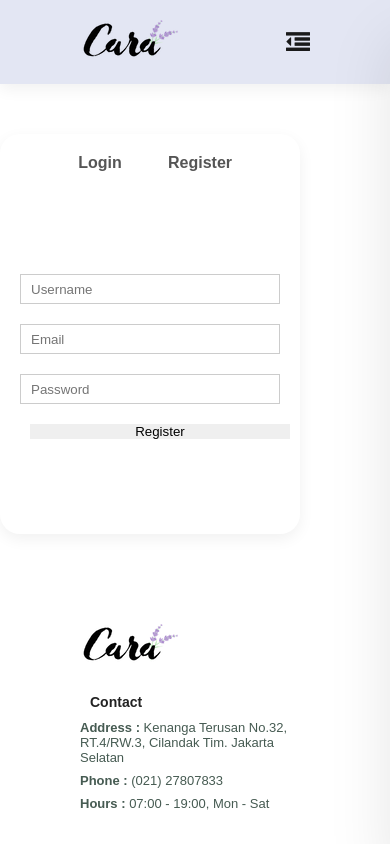
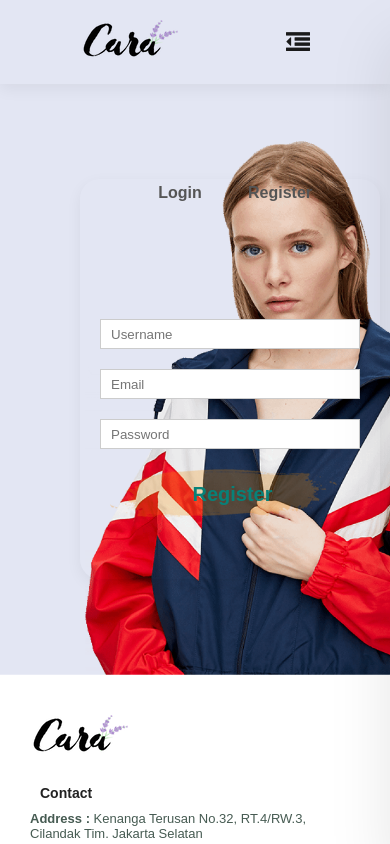
Before and after one commit to FitriSitiNurjanah/E-Commerce, a React (Create React App) app: page /login in a window 390 px wide. Shown: the top 844 px of the page. Built offline with nearby package versions, Linux system fonts and the light colour scheme; no server answers.

Commit message:
styling components login register

```diff
--- a/public/assets/css/style.css
+++ b/public/assets/css/style.css
@@ -595,10 +595,10 @@ footer a:hover {
 
 /* LOGIN */
 
-.account-page {
+/* .account-page {
   padding: 50px 0;
-}
-.form-container {
+} */
+/* .form-container {
   margin-left: 150px;
   width: 300px;
   height: 400px;
@@ -608,18 +608,18 @@ footer a:hover {
   box-shadow: 0px 5px 15px rgba(0, 0, 0, 0.06);
   overflow: hidden;
   border-radius: 20px;
-}
+} */
 
-.form-container span {
+/* .form-container span {
   font-weight: bold;
   padding: 0 10px;
   color: #555;
   cursor: pointer;
   width: 100px;
   display: inline-block;
-}
+} */
 
-.form-btn {
+/* .form-btn {
   display: inline-block;
 }
 .form-container form {
@@ -628,36 +628,37 @@ footer a:hover {
   position: absolute;
   top: 130px;
   transition: transform 1s;
-}
-form input {
+} */
+/* form input {
   width: 100%;
   height: 30px;
   margin: 10px 0;
   padding: 0 10px;
   border: 1px solid #ccc;
-}
+} */
 
-form .btn {
+/* form .btn {
   width: 100%;
   border: none;
   cursor: pointer;
   margin: 10px;
 }
+
 form .btn:focus {
   outline: none;
-}
+} */
 
-#LoginForm {
+/* #LoginForm {
   left: -300px;
 }
 #RegForm {
   left: 0;
-}
+} */
 
-form a {
+/* form a {
   font-size: 12px;
-}
-#indicator {
+} */
+/* #indicator {
   width: 100px;
   border: none;
   background: #088178;
@@ -665,7 +666,7 @@ form a {
   margin-top: 8px;
   transform: translateX(100px);
   transition: transform 1s;
-}
+} */
 
 /* M E D I A   Q U E R Y */
 @media (max-width: 799px) {
@@ -757,7 +758,7 @@ form a {
   } */
 
   /* LOGIN */
-  .form-container {
+  /* .form-container {
     margin-left: 0px;
     width: 300px;
     height: 400px;
@@ -768,7 +769,7 @@ form a {
     overflow: hidden;
     border-radius: 20px;
   }
-}
+} */
 
   @media (max-width: 414px) {
     /* BANNER PRODUCT*/
@@ -883,3 +884,4 @@ form a {
       padding: 20px;
     }
   }
+}
--- a/src/component/Footer/footerStyles.js
+++ b/src/component/Footer/footerStyles.js
@@ -19,6 +19,11 @@ export const Col = styled.div`
 
   @media (max-width: 799px) {
     margin-bottom: 50px;
+  }
+
+  @media (max-width: 414px) {
+    margin-bottom: 50px;
+    margin-left: -50px;
   }
 `;
 
--- a/src/pages/Login/Login.js
+++ b/src/pages/Login/Login.js
@@ -2,6 +2,7 @@ import React, { useEffect, useState } from "react";
 import { auth, logInWithEmailAndPassword, registerWithEmailAndPassword } from "../../config/firebase/index";
 import { useAuthState } from "react-firebase-hooks/auth";
 import { useNavigate } from "react-router-dom";
+import { StyledHero, StyledButton, Page, Card, Btn, Span, FormLogin, RegForm } from "./loginStyles";
 
 export default function Login() {
   const [user, loading, error] = useAuthState(auth);
@@ -53,39 +54,39 @@ export default function Login() {
   };
   return (
     <React.Fragment>
-      <section id="hero" className="login">
-        <div className="account-page">
+      <StyledHero id="hero" className="login">
+        <Page className="account-page">
           <div className="container">
             <div className="row">
               <div className="col-2">
-                <div className="form-container">
-                  <div className="form-btn">
-                    <span onClick={() => onClickToggle("login")}>Login</span>
-                    <span onClick={() => onClickToggle("register")}>Register</span>
+                <Card className="form-container">
+                  <Btn className="form-btn">
+                    <Span onClick={() => onClickToggle("login")}>Login</Span>
+                    <Span onClick={() => onClickToggle("register")}>Register</Span>
                     {/* <hr id="indicator" /> */}
-                  </div>
-                  <form action="" id="LoginForm">
+                  </Btn>
+                  <FormLogin action="" id="LoginForm">
                     <input type="text" placeholder="Username" onChange={(e) => setLogin({ ...login, email: e.target.value })} />
                     <input type="password" placeholder="Password" onChange={(e) => setLogin({ ...login, password: e.target.value })} />
-                    <button type="submit" className="btn" onClick={(e) => handleSubmit(e, "login")}>
+                    <StyledButton type="submit" className="btn" onClick={(e) => handleSubmit(e, "login")}>
                       Login
-                    </button>
+                    </StyledButton>
                     <a href="">Forgot Password</a>
-                  </form>
-                  <form action="" id="RegForm">
+                  </FormLogin>
+                  <RegForm action="" id="RegForm">
                     <input type="text" placeholder="Username" onChange={(e) => setRegist({ ...regist, name: e.target.value })} />
                     <input type="email" placeholder="Email" onChange={(e) => setRegist({ ...regist, email: e.target.value })} />
                     <input type="password" placeholder="Password" onChange={(e) => setRegist({ ...regist, password: e.target.value })} />
-                    <button type="submit" className="btn" onClick={(e) => handleSubmit(e, "regist")}>
+                    <StyledButton type="submit" className="btn" onClick={(e) => handleSubmit(e, "regist")}>
                       Register
-                    </button>
-                  </form>
-                </div>
+                    </StyledButton>
+                  </RegForm>
+                </Card>
               </div>
             </div>
           </div>
-        </div>
-      </section>
+        </Page>
+      </StyledHero>
     </React.Fragment>
   );
 }
--- /dev/null
+++ b/src/pages/Login/loginStyles.js
@@ -0,0 +1,129 @@
+import styled from "styled-components";
+import img from "../../assets/img/hero4.png";
+import imgButton from "../../assets/img/button.png";
+
+export const StyledHero = styled.div`
+  background-image: url(${img});
+  height: 90vh;
+  width: 100%;
+  background-size: cover;
+  background-position: top 25% right 0;
+  padding: 0px 80px;
+  display: flex;
+  flex-direction: column;
+  align-items: flex-start;
+  justify-content: center;
+
+  @media (max-width: 799px) {
+    height: 70vh;
+    padding: 0 80px;
+    background-position: top 30% right 30%;
+  }
+`;
+
+export const StyledButton = styled.button`
+  background-image: url(${imgButton});
+  background-color: transparent;
+  color: #088178;
+  border: 0px;
+  padding: 14px 80px 14px 65px;
+  background-repeat: no-repeat;
+  cursor: pointer;
+  font-weight: 700;
+  font-size: 20px;
+  text-decoration: none;
+
+  width: 100%;
+  border: none;
+  cursor: pointer;
+  margin: 10px;
+
+  &:focus {
+    outline: none;
+  }
+`;
+
+export const Page = styled.div`
+  padding: 50px 0;
+`;
+
+export const Card = styled.div`
+  margin-left: 150px;
+  width: 300px;
+  height: 400px;
+  position: relative;
+  text-align: center;
+  padding: 20px 0;
+  box-shadow: 0px 5px 15px rgba(0, 0, 0, 0.06);
+  overflow: hidden;
+  border-radius: 20px;
+
+  input {
+    width: 100%;
+    height: 30px;
+    margin: 10px 0;
+    padding: 0 10px;
+    border: 1px solid #ccc;
+  }
+
+  @media (max-width: 799px) {
+    margin-left: 0px;
+    width: 300px;
+    height: 400px;
+    position: relative;
+    text-align: center;
+    padding: 20px 0;
+    box-shadow: 0px 5px 15px rgba(0, 0, 0, 0.06);
+    overflow: hidden;
+    border-radius: 20px;
+  }
+
+  @media (max-width: 414px) {
+    margin-left: -150;
+    width: 300px;
+    height: 400px;
+    position: relative;
+    text-align: center;
+    padding: 5px 0;
+    box-shadow: 0px 5px 15px rgba(0, 0, 0, 0.06);
+    overflow: hidden;
+    border-radius: 20px;
+  }
+`;
+
+export const Btn = styled.div`
+  display: inline-block;
+`;
+
+export const Span = styled.div`
+  font-weight: bold;
+  padding: 0 10px;
+  color: #555;
+  cursor: pointer;
+  width: 100px;
+  display: inline-block;
+`;
+
+export const FormLogin = styled.form`
+  max-width: 300px;
+  padding: 0 20px;
+  position: absolute;
+  top: 130px;
+  transition: transform 1s;
+  left: -300px;
+
+  a {
+    font-size: 12px;
+  }
+  }
+`;
+
+export const RegForm = styled.form`
+  max-width: 300px;
+  padding: 0 20px;
+  position: absolute;
+  top: 130px;
+  transition: transform 1s;
+  left: 0;
+  }
+`;
```
Lines whose indentation alone changed are shown as unchanged.
